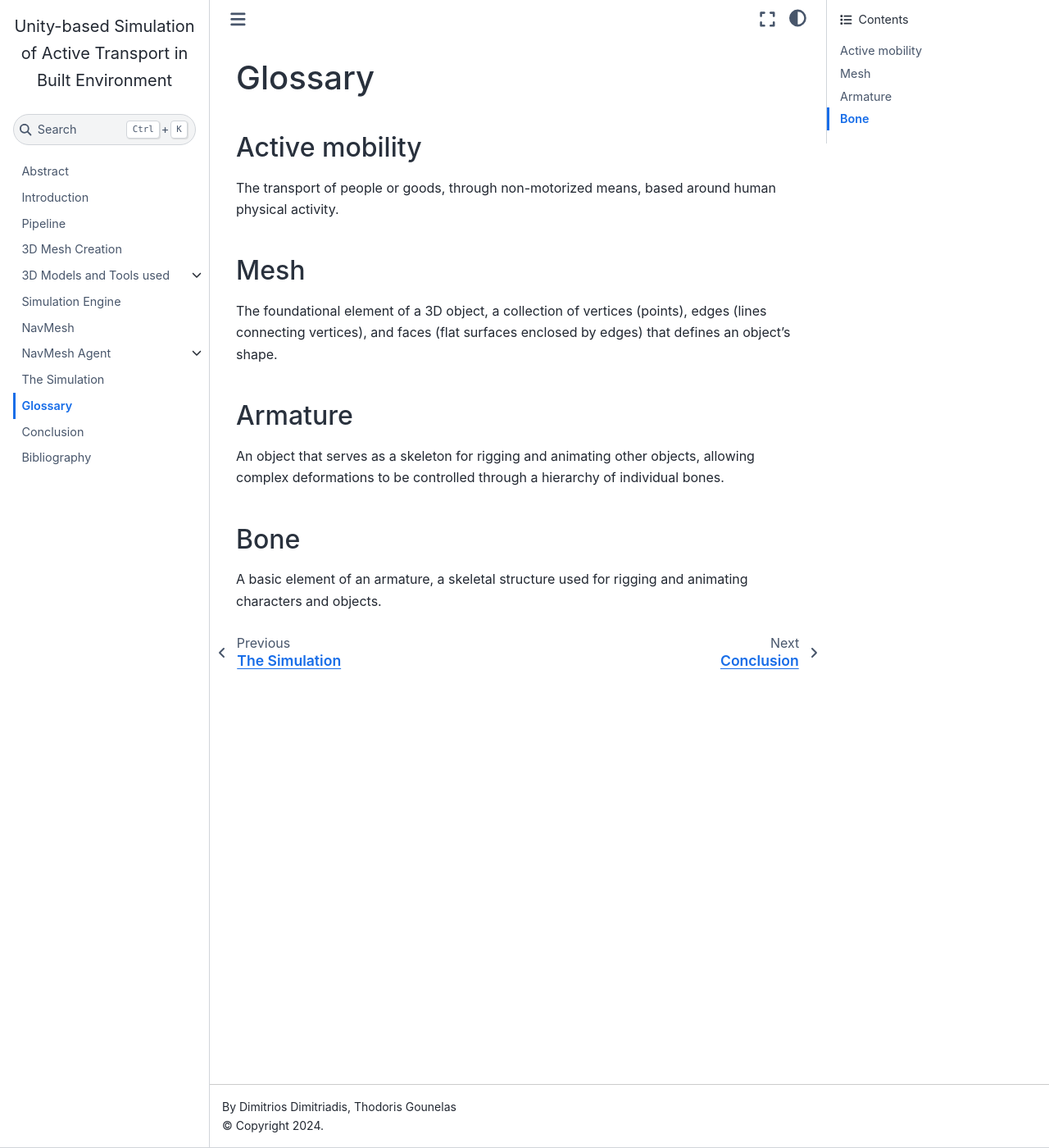
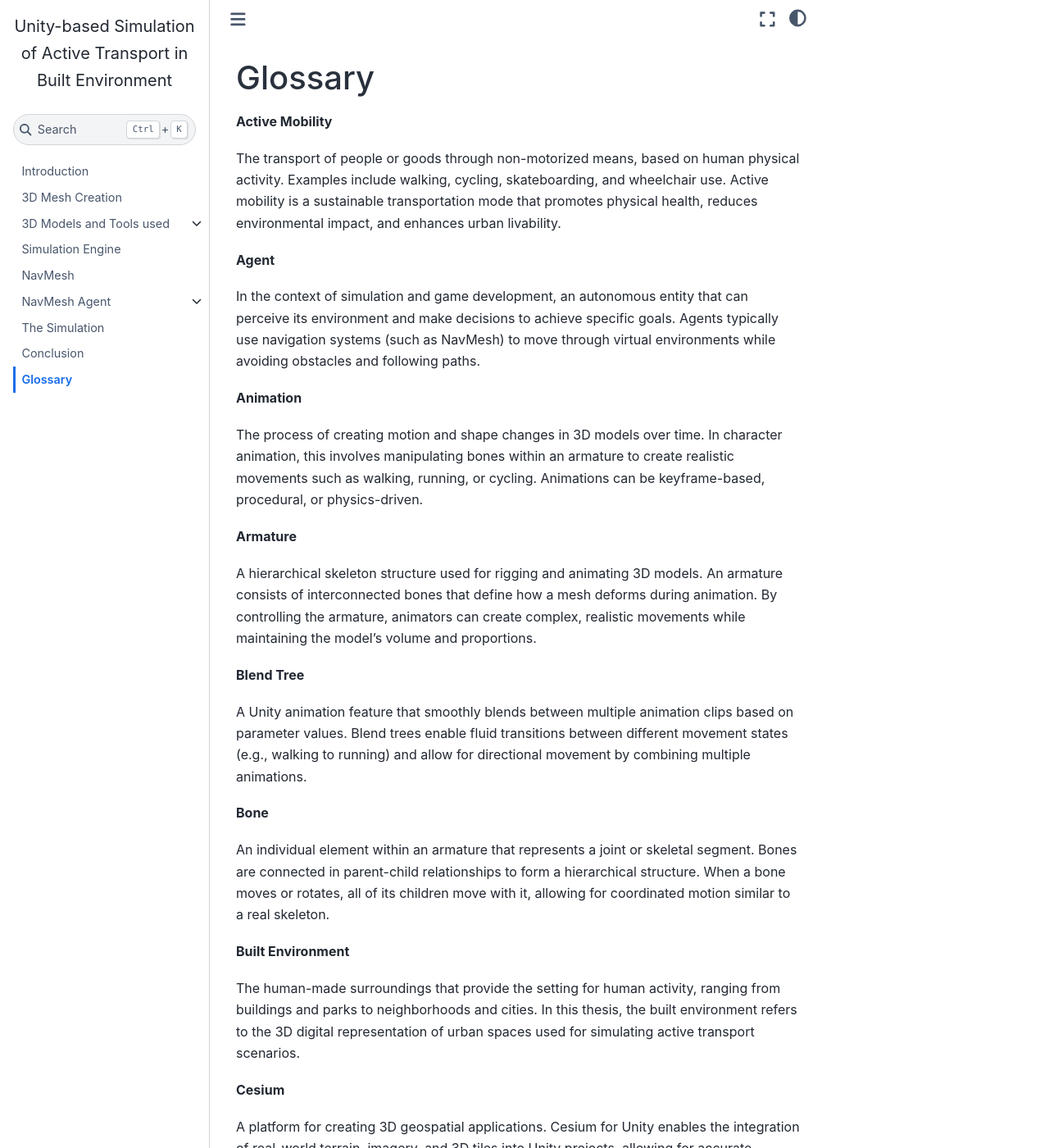
Before and after one commit to Theogoun/Thesis, a Jupyter Book: the page built from docs/glossary.md, in a window 1280 px wide and 1400 px high. Shown: the whole window at 82% size. Built offline with Jupyter Book 1.0.4 settings and Sphinx 7.4.7 and the Sphinx Book theme 1.1.4, drawn with Linux system fonts in a browser that asks for light colours; some of the changed text lies outside the part shown.

Commit message:
Add bibliography

```diff
--- a/docs/_config.yml
+++ b/docs/_config.yml
@@ -59,6 +59,8 @@
         {\large \today\par}
         \vfill
       \end{titlepage}
+  latex_additional_files:
+    - references.bib
 
 # Add a bibtex file so that we can create citations
 bibtex_bibfiles:
@@ -94,6 +96,8 @@
 sphinx:
   config:
     jblatex_captions_to_parts: false
+    bibtex_bibfiles: ['references.bib']
+    bibtex_reference_style: author_year
     html_theme_options:
         use_download_button: false
         repository_url: https://github.com/onoufrios/numan
@@ -101,3 +105,5 @@
         use_issues_button: false
         use_repository_button: false
         use_edit_page_button: false
+  extra_extensions:
+    - sphinxcontrib.bibtex
--- a/docs/_toc.yml
+++ b/docs/_toc.yml
@@ -4,9 +4,7 @@
 root: Thesis
 
 chapters:
-  - file: Abstact
   - file: Introduction
-  - file: Pipeline
   - file: Cesium
   - file: Blender
     sections:
@@ -22,6 +20,5 @@
     - file: Bicycle Agent
     - file: Human Agent
   - file: The Simulation
+  - file: Conclusion
   - file: glossary
-  - file: Conclusion
-  - file: bibliography
--- a/docs/glossary.md
+++ b/docs/glossary.md
@@ -1,17 +1,61 @@
 # Glossary
 
-## Active mobility
+**Active Mobility**
 
-The transport of people or goods, through non-motorized means, based around human physical activity.
+The transport of people or goods through non-motorized means, based on human physical activity. Examples include walking, cycling, skateboarding, and wheelchair use. Active mobility is a sustainable transportation mode that promotes physical health, reduces environmental impact, and enhances urban livability.
 
-## Mesh
+**Agent**
 
-The foundational element of a 3D object, a collection of vertices (points), edges (lines connecting vertices), and faces (flat surfaces enclosed by edges) that defines an object's shape.
+In the context of simulation and game development, an autonomous entity that can perceive its environment and make decisions to achieve specific goals. Agents typically use navigation systems (such as NavMesh) to move through virtual environments while avoiding obstacles and following paths.
 
-## Armature
+**Animation**
 
-An object that serves as a skeleton for rigging and animating other objects, allowing complex deformations to be controlled through a hierarchy of individual bones.
+The process of creating motion and shape changes in 3D models over time. In character animation, this involves manipulating bones within an armature to create realistic movements such as walking, running, or cycling. Animations can be keyframe-based, procedural, or physics-driven.
 
-## Bone
+**Armature**
 
-A basic element of an armature, a skeletal structure used for rigging and animating characters and objects.
+A hierarchical skeleton structure used for rigging and animating 3D models. An armature consists of interconnected bones that define how a mesh deforms during animation. By controlling the armature, animators can create complex, realistic movements while maintaining the model's volume and proportions.
+
+**Blend Tree**
+
+A Unity animation feature that smoothly blends between multiple animation clips based on parameter values. Blend trees enable fluid transitions between different movement states (e.g., walking to running) and allow for directional movement by combining multiple animations.
+
+**Bone**
+
+An individual element within an armature that represents a joint or skeletal segment. Bones are connected in parent-child relationships to form a hierarchical structure. When a bone moves or rotates, all of its children move with it, allowing for coordinated motion similar to a real skeleton.
+
+**Built Environment**
+
+The human-made surroundings that provide the setting for human activity, ranging from buildings and parks to neighborhoods and cities. In this thesis, the built environment refers to the 3D digital representation of urban spaces used for simulating active transport scenarios.
+
+**Cesium**
+
+A platform for creating 3D geospatial applications. Cesium for Unity enables the integration of real-world terrain, imagery, and 3D tiles into Unity projects, allowing for accurate geographic visualization and simulation of real-world locations.
+
+**Mesh**
+
+The foundational geometric structure of a 3D object, consisting of vertices (points in 3D space), edges (lines connecting vertices), and faces (flat polygons enclosed by edges). The mesh defines the object's shape and surface, and can be manipulated through modeling, sculpting, or procedural generation.
+
+**NavMesh (Navigation Mesh)**
+
+A data structure that represents the walkable surfaces in a 3D environment. The NavMesh is used by navigation agents to calculate efficient paths while avoiding obstacles. It defines where characters can move and is essential for realistic autonomous movement in simulations and games.
+
+**NavMesh Agent**
+
+A Unity component that enables autonomous navigation using the NavMesh. NavMesh Agents can pathfind to destinations, avoid obstacles, and navigate complex environments. They have configurable parameters such as speed, acceleration, radius, and height that define their movement characteristics.
+
+**Rigging**
+
+The process of creating a skeletal structure (armature) for a 3D model and binding the model's mesh to that structure. Rigging involves defining bones, setting up hierarchies, creating constraints, and painting weight maps that determine how the mesh deforms when bones move.
+
+**Simulation**
+
+A computer-based representation of a real-world system or process. In this thesis, simulation refers to the virtual modeling of active transport scenarios in urban environments, including the behavior and interactions of cyclists and pedestrians within the built environment.
+
+**Unity**
+
+A cross-platform game engine and development environment used for creating 3D and 2D interactive content. Unity provides tools for rendering, physics simulation, animation, scripting, and more. In this thesis, Unity serves as the simulation engine for modeling active transport scenarios.
+
+**Vertex (plural: Vertices)**
+
+A point in 3D space defined by X, Y, and Z coordinates. Vertices are the fundamental building blocks of 3D meshes. Connected vertices form edges, and enclosed edges form faces. The position and manipulation of vertices determine the shape of 3D objects.
--- a/docs/references.bib
+++ b/docs/references.bib
@@ -26,3 +26,39 @@
 author = {Harshani Nadeeshani and Jinyao Li and Tianlei Ying and Baohong Zhang and Jun Lu},
 keywords = {Age-induced diseases, Anti-aging, Nicotinamide adenine dinucleotide, Nicotinamide mononucleotide, Supplement}
 }
+
+@article{cheng2016bicycle,
+	author = {Yung-Chang Cheng and Cheng-Kang Lee and Ming-Tsang Tsai},
+	title = {Multi-objective optimization of an on-road bicycle frame by uniform design and compromise programming},
+	journal = {Advances in Mechanical Engineering},
+	year = {2016},
+	volume = {8},
+	number = {2},
+	pages = {1--15},
+	doi = {10.1177/1687814016632985},
+	url = {https://doi.org/10.1177/1687814016632985}
+}
+
+@misc{unity_docs_2025,
+	title = {Unity Documentation},
+	author = {{Unity Technologies}},
+	year = {2025},
+	url = {https://docs.unity.com/en-us},
+	note = {Accessed: 2025-11-29}
+}
+
+@misc{blender_docs_2025,
+	title = {Blender Documentation},
+	author = {{Blender Foundation}},
+	year = {2025},
+	url = {https://docs.blender.org/},
+	note = {Accessed: 2025-11-29}
+}
+
+@misc{cesium_unity_ref_2025,
+	title = {Cesium for Unity — Reference Documentation},
+	author = {{Cesium}},
+	year = {2025},
+	url = {https://cesium.com/learn/cesium-unity/ref-doc/},
+	note = {Accessed: 2025-11-29}
+}
```
Also changed, not shown: docs/Introduction.md (+16 -14 lines), docs/bibliography.md (+1 -0 lines), Images/Bike_Parts.png, 1 other file.
